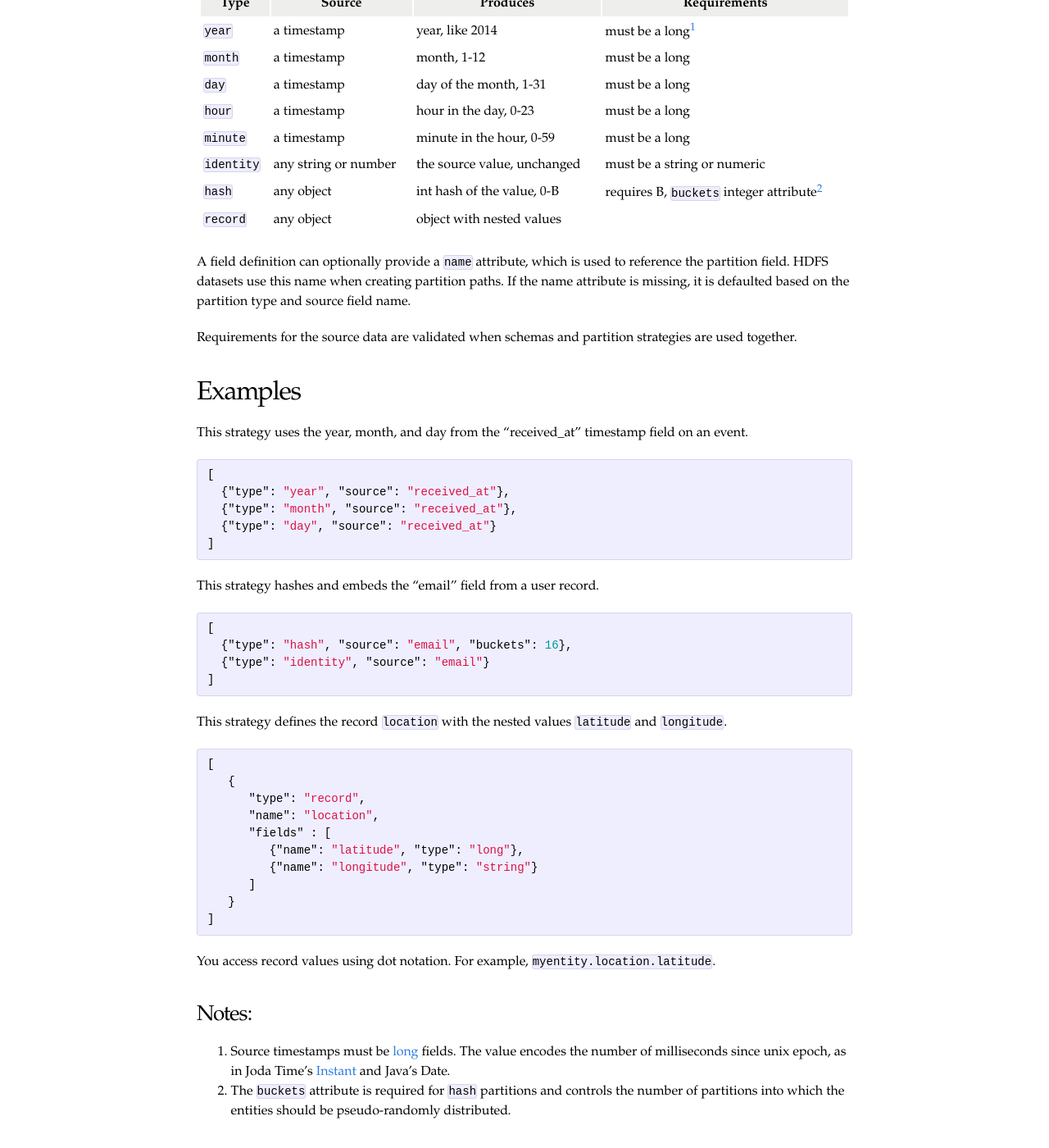
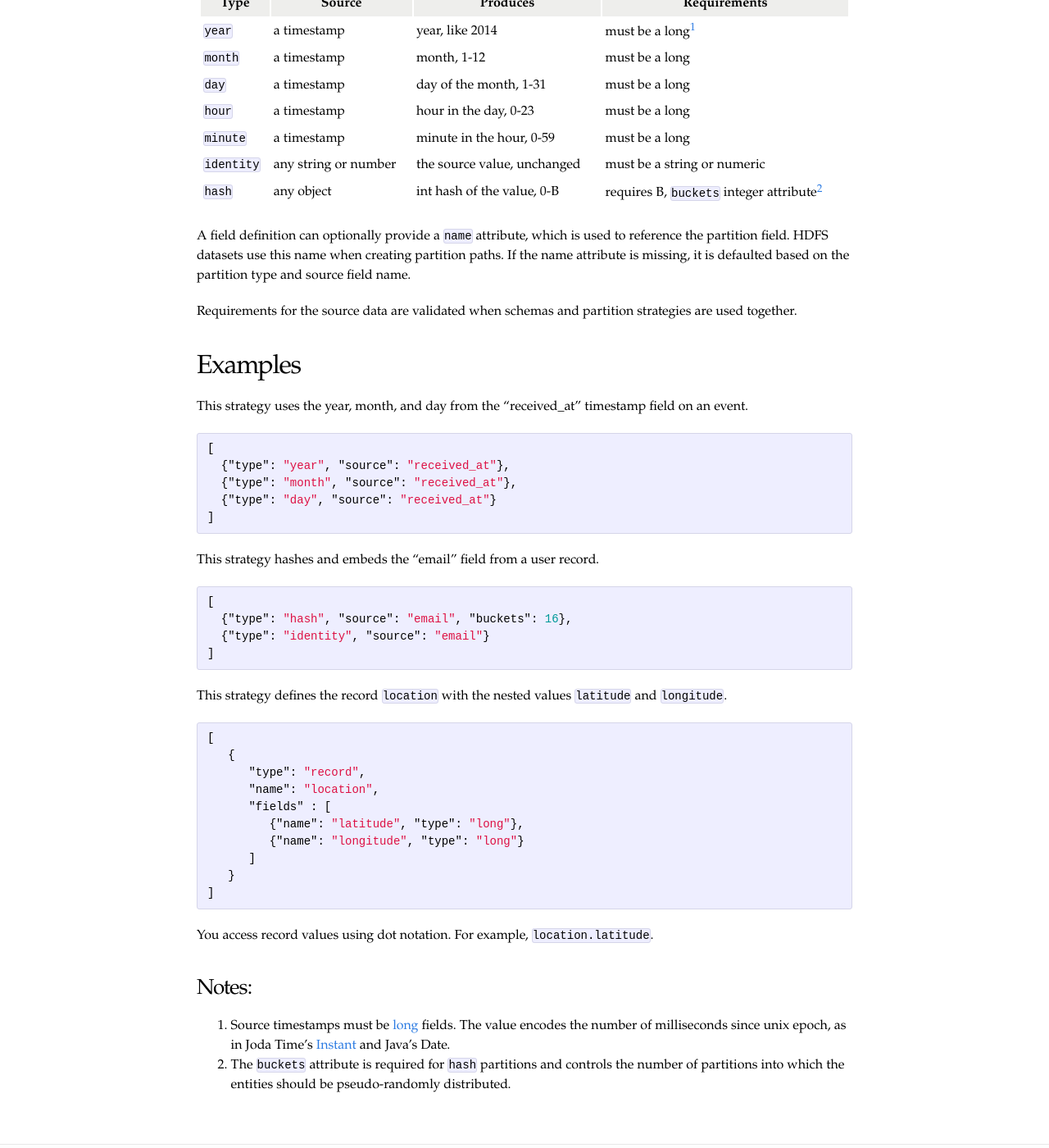
Before and after one commit to kite-sdk/kite-docs, a Jekyll site: the page built from Partition-Strategy-Format.md, in a window 1280 px wide and 1400 px high, scrolled down 530 px. Shown: the whole window at 82% size. Built offline with Jekyll 4.4.1, drawn with Linux system fonts in a browser that asks for light colours.

Commit message:
Updates based on rblue comments.

````diff
--- a/Partition-Strategy-Format.md
+++ b/Partition-Strategy-Format.md
@@ -23,7 +23,6 @@ The available types are:
 | `minute`   | a timestamp          | minute in the hour, 0-59    | must be a long |
 | `identity` | any string or number | the source value, unchanged | must be a string or numeric |
 | `hash`     | any object           | int hash of the value, 0-B  | requires B, `buckets` integer attribute[<sup>2</sup>](#notes) |
-|`record` | any object | object with nested values| |
 
 A field definition can optionally provide a `name` attribute, which is used to reference the partition field. HDFS datasets use this name when creating partition paths. If the name attribute is missing, it is defaulted based on the partition type and source field name.
 
@@ -59,13 +58,13 @@ This strategy defines the record `location` with the nested values `latitude` an
       "name": "location",
       "fields" : [
          {"name": "latitude", "type": "long"},
-         {"name": "longitude", "type": "string"}
+         {"name": "longitude", "type": "long"}
       ]
    }
 ]
 ```
 
-You access record values using dot notation. For example, `myentity.location.latitude`.
+You access record values using dot notation. For example, `location.latitude`.
 
 ### Notes:
 1. Source timestamps must be [long][avro-types] fields. The value encodes the number of milliseconds since unix epoch, as in Joda Time's [Instant][timestamp] and Java's Date.
````
